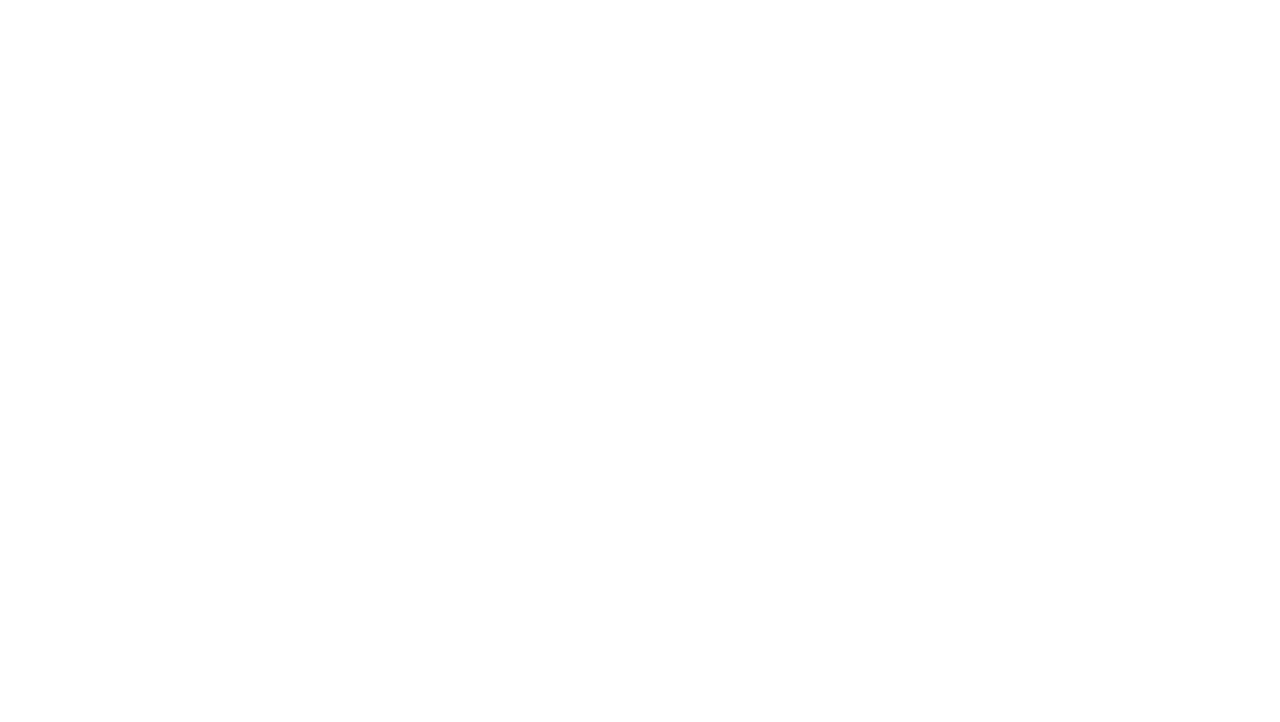
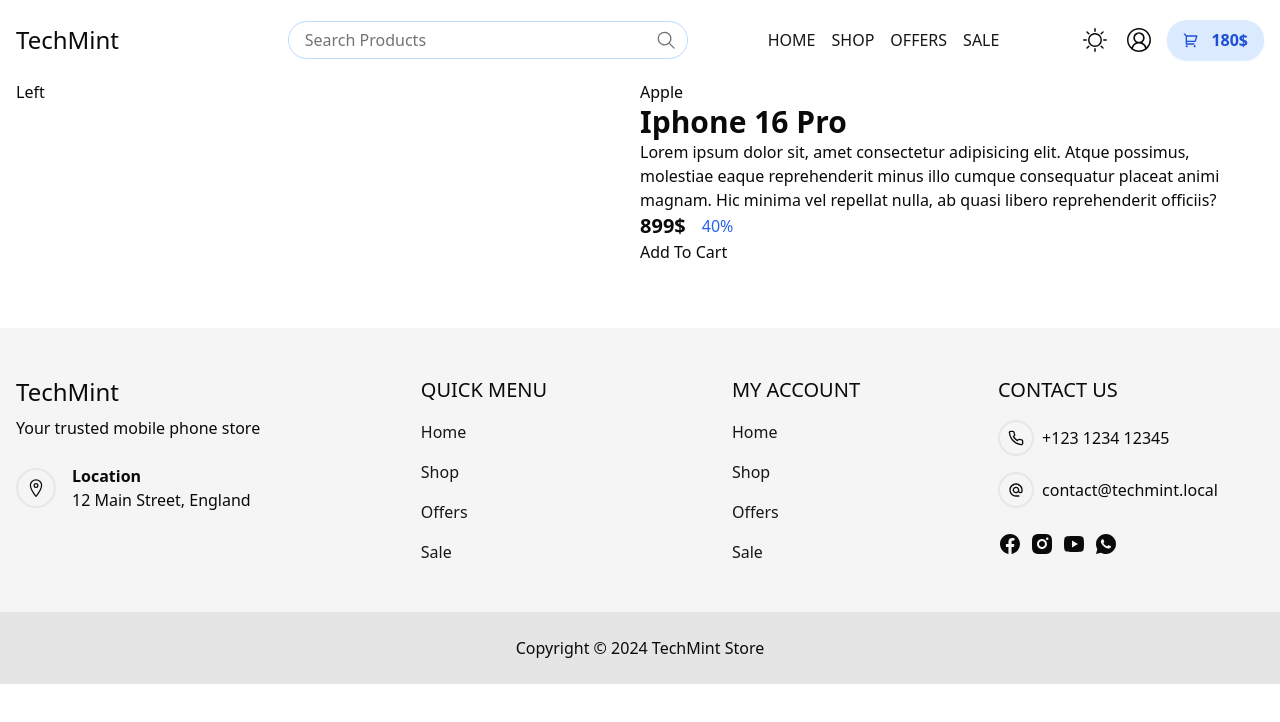
Before and after one commit to hirushaph/techmint, a React (Vite) app: page /product/1 in a window 1280 px wide. Before the commit this address had no page. Shown: the top 722 px of the page. Built offline with nearby package versions, Linux system fonts and the light colour scheme.

Commit message:
Create single product page

```diff
--- a/src/App.tsx
+++ b/src/App.tsx
@@ -4,6 +4,7 @@
 import Shop from './pages/Shop';
 import { QueryClient, QueryClientProvider } from '@tanstack/react-query';
 import { ReactQueryDevtools } from '@tanstack/react-query-devtools';
+import Product from './pages/Product';
 
 const queryClient = new QueryClient();
 
@@ -15,6 +16,7 @@
         <Route element={<AppLayout />}>
           <Route path='/' element={<Home />} />
           <Route path='/shop' element={<Shop />} />
+          <Route path='/product/:productId' element={<Product />} />
         </Route>
       </Routes>
     </QueryClientProvider>
--- a/src/features/shop/components/ShopItems.tsx
+++ b/src/features/shop/components/ShopItems.tsx
@@ -10,7 +10,15 @@
 function ShopItems({ products, isProductLoading }: ShopItemsProps) {
   return (
     <div>
-      <div className='sort-by'>Sort By</div>
+      <div className='sort-by mb-4 flex w-full justify-between py-2 pr-8'>
+        <p>Home/Shop</p>
+        <select name='sort-filter' className='outline-none' id=''>
+          <option value='Price low to high'>Price low-high</option>
+          <option value='Price high to low'>Price high-low</option>
+          <option value='newest'>Newest</option>
+          <option value='offers'>Offers</option>
+        </select>
+      </div>
 
       {isProductLoading && (
         <div className='notify-area mt-4 flex justify-center'>
--- /dev/null
+++ b/src/pages/Product.tsx
@@ -0,0 +1,26 @@
+function Product() {
+  return (
+    <div className='container mx-auto px-4'>
+      <div className='grid grid-cols-2'>
+        <div className='left'>Left</div>
+        <div className='right'>
+          <p className='brand'>Apple</p>
+          <h3 className='text-3xl font-bold'>Iphone 16 Pro</h3>
+          <p>
+            Lorem ipsum dolor sit, amet consectetur adipisicing elit. Atque
+            possimus, molestiae eaque reprehenderit minus illo cumque
+            consequatur placeat animi magnam. Hic minima vel repellat nulla, ab
+            quasi libero reprehenderit officiis?
+          </p>
+          <div className='discount-price flex items-center justify-start gap-4'>
+            <p className='discounted-price text-xl font-bold'>899$</p>
+            <span className='discount-percentage text-blue-600'>40%</span>
+          </div>
+          <button className='btn'>Add To Cart</button>
+        </div>
+      </div>
+    </div>
+  );
+}
+
+export default Product;
```
